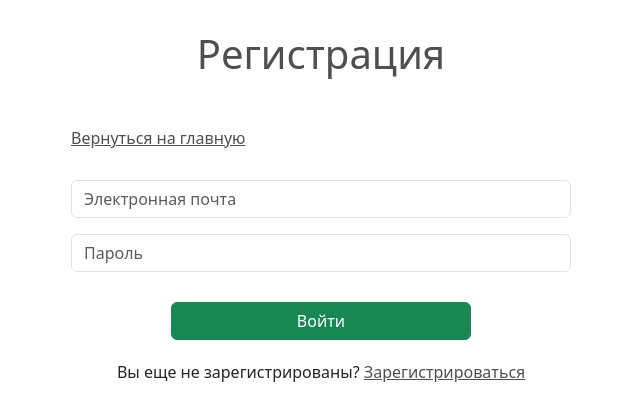
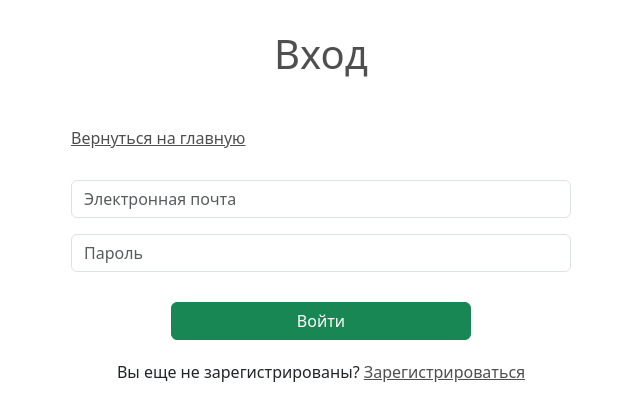
Before and after one commit to olegeliseev/Students, a PHP site: template src/templates/users/login.php in a window 1280 px wide. Shown: the top 420 px of the page, without its empty margins (319-959 px from the left). Run offline with PHP 8.4, Linux system fonts and the light colour scheme; the template is opened without the code that fills it, so the values that code supplies are empty; some libraries are stand-ins or nearby versions.

Commit message:
edit login page title

```diff
--- a/src/templates/users/login.php
+++ b/src/templates/users/login.php
@@ -2,7 +2,7 @@
 
 <header class="header d-flex align-items-center">
     <div class="col">
-        <h1 class="title login-title">Регистрация</h1>
+        <h1 class="title login-title">Вход</h1>
     </div>
 </header>
 
```
